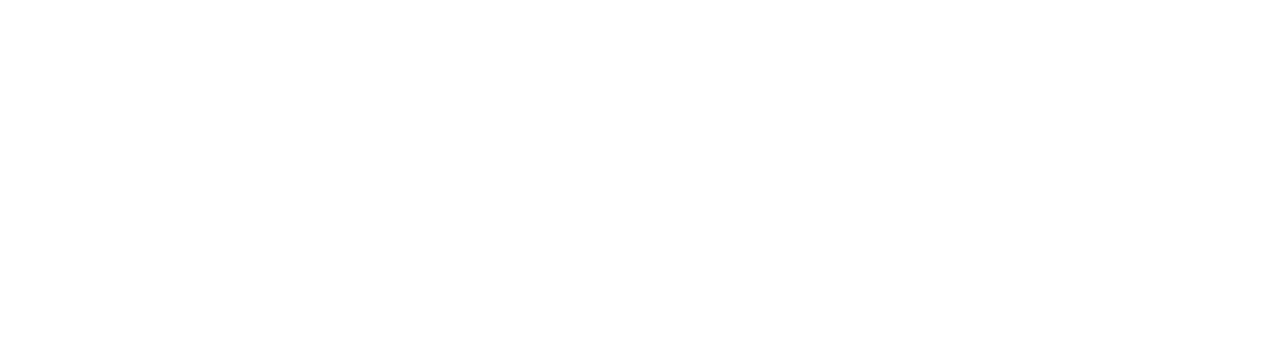
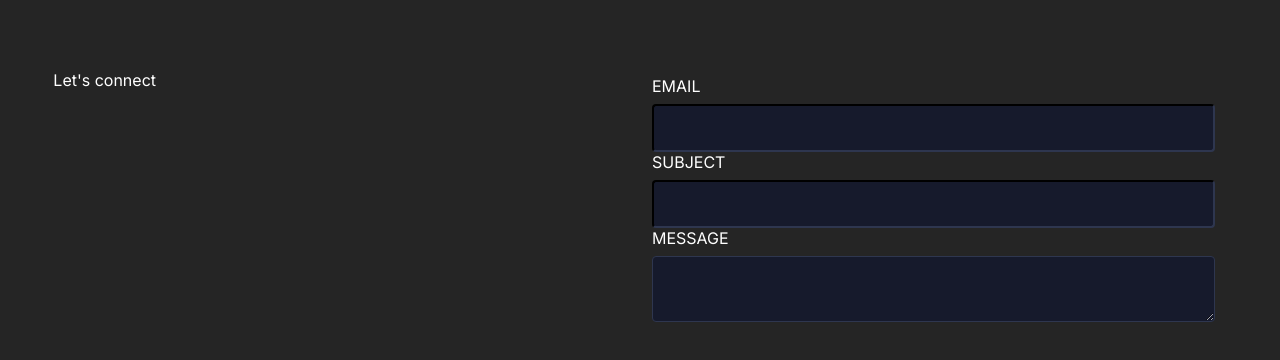
Before and after one commit to kylerossece/portfolio-master, a Next.js app: page / in a window 1280 px wide. Shown: the part 1714-2074 px from the top of the page. Before the commit the page ends 1656 px from the top, so only its background shows below. Built offline with nearby package versions, Linux system fonts and the light colour scheme.

Commit message:
create components for contact form (textarea,label, footer, input)

```diff
--- a/app/page.tsx
+++ b/app/page.tsx
@@ -1,11 +1,12 @@
 import { Hero } from "../components/sections/hero";
 import { Work } from "@/components/sections/work";
-
+import { Contact } from "@/components/sections/contact";
 export default function Home() {
   return (
     <>
       <Hero />
       <Work />
+      <Contact />
     </>
   );
 }
--- /dev/null
+++ b/assets/css/sections/contact.module.scss
@@ -0,0 +1,29 @@
+@import "../../media-queries.scss";
+
+.contact{
+ color: white;
+ display: flex;
+ width: 100%;
+ height: 100%;
+ flex-direction: column;
+ @include respond-above(lg){
+    flex-direction: row;
+ }
+
+}
+
+.fieldset{
+    border: none !important;
+}
+
+.desc{
+    flex-basis: 100%;
+    align-self: flex-start;
+    @include respond-above(lg){
+        position: sticky;
+     }
+}
+
+.form{
+    flex-basis: 100%;
+}
--- a/assets/css/sections/projects.module.scss
+++ b/assets/css/sections/projects.module.scss
@@ -25,6 +25,7 @@
   height: fit-content;
   border-radius: calc(infinity * 1px);
   padding: 1rem;
+  cursor: pointer;
 
 
 
--- /dev/null
+++ b/assets/css/ui/footer.module.scss
@@ -0,0 +1,10 @@
+.footer {
+  position: relative;
+  z-index: 10;
+  width: 100%;
+  padding: 8rem 0;
+  display: flex;
+  flex-direction: column;
+  min-height: 100svh;
+  background-color: rgb(37, 37, 37);
+}
--- /dev/null
+++ b/assets/css/ui/input.module.scss
@@ -0,0 +1,16 @@
+.input{
+    width: 100%;
+    appearance: none;
+    border-radius: 0.25rem;
+    padding: 0.75rem;
+    border-color: #2e364f;
+    background-color: #161a2c;
+    display: block;
+    &:focus{
+        outline: none;
+    }
+    &:disabled {
+        cursor: not-allowed;
+        opacity: 70%;
+    }
+}
--- /dev/null
+++ b/assets/css/ui/label.module.scss
@@ -0,0 +1,13 @@
+.label{
+    text-transform: uppercase;
+    margin-bottom: 0.5rem;
+    display: block;
+    &:is(:where(.peer):disabled ~ *) {
+        cursor: not-allowed;
+        opacity: 70%;
+    }
+}
+
+.danger{
+    border-color: #ff2e5b;
+}
--- /dev/null
+++ b/assets/css/ui/textarea.module.scss
@@ -0,0 +1,16 @@
+.textarea{
+    width: 100%;
+    appearance: none;
+    border-radius: 0.25rem;
+    padding: 0.75rem;
+    border-color: #2e364f;
+    background-color: #161a2c;
+    display: block;
+    &:focus{
+        outline: none;
+    }
+    &:disabled {
+        cursor: not-allowed;
+        opacity: 70%;
+    }
+}
--- /dev/null
+++ b/components/sections/contact.tsx
@@ -0,0 +1,34 @@
+import React from 'react'
+import { Footer } from '../ui/footer'
+import { Container } from '../ui/container'
+import styles from "@/assets/css/sections/contact.module.scss";
+import { Input } from '../ui/input';
+import {Label} from "../ui/label"
+import {TextArea} from "../ui/textarea"
+const Contact = () => {
+  return (
+   <Footer>
+        <Container>
+            <div className={styles.contact}>
+              <div className={styles.desc}>
+                  <p>Let's connect</p>
+              </div>
+
+              <form className={styles.form} >
+                <fieldset className={styles.fieldset}>
+                  <Label htmlFor='email'>Email</Label>
+                  <Input type='email' id="email" />
+                  <Label htmlFor='subject'>Subject</Label>
+                  <Input type='text' id="subject" />
+                  <Label htmlFor='message'>Message</Label>
+                  <TextArea id="message" />
+                </fieldset>
+              </form>
+
+            </div>
+        </Container>
+   </Footer>
+  )
+}
+
+export {Contact}
--- /dev/null
+++ b/components/ui/footer.tsx
@@ -0,0 +1,12 @@
+import React from "react";
+import { type ComponentProps } from "react";
+import styles from "@/assets/css/ui/footer.module.scss"
+const Footer = ({ children, ...props }: ComponentProps<"section">) => {
+  return (
+    <footer className={styles.footer} {...props}>
+      {children}
+    </footer>
+  );
+};
+
+export { Footer };
--- /dev/null
+++ b/components/ui/input.tsx
@@ -0,0 +1,15 @@
+import React from 'react'
+
+import { type ComponentProps } from 'react';
+import clsx from 'clsx';
+import styles from '@/assets/css/ui/input.module.scss'
+const Input = ({type, className, ...props} : ComponentProps<'input'>) => {
+  return (
+    <input
+    className={clsx(styles.input, className)}
+    {...props}
+    />
+  )
+}
+
+export {Input}
--- /dev/null
+++ b/components/ui/label.tsx
@@ -0,0 +1,13 @@
+import React from 'react'
+import clsx from 'clsx'
+import styles from "@/assets/css/ui/label.module.scss"
+import { type ComponentProps } from 'react';
+const Label = ({children,className, ...props}  : ComponentProps<'label'>) => {
+  return (
+    <label className={clsx(styles.label, className)} {...props}>
+        {children}
+    </label>
+  )
+}
+
+export {Label}
--- /dev/null
+++ b/components/ui/textarea.tsx
@@ -0,0 +1,15 @@
+import React from 'react'
+
+import { type ComponentProps } from 'react';
+import clsx from 'clsx';
+import styles from '@/assets/css/ui/textarea.module.scss'
+const TextArea = ({className, ...props} : ComponentProps<'textarea'>) => {
+  return (
+    <textarea
+    className={clsx(styles.textarea, className)}
+    {...props}
+    />
+  )
+}
+
+export {TextArea}
```
